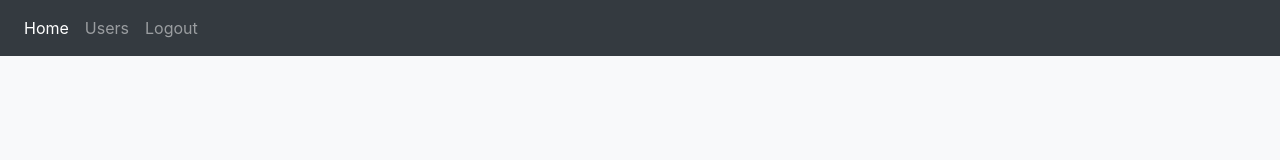
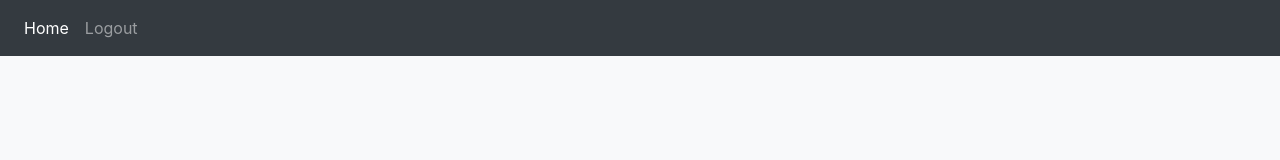
Before and after one commit to mlee212/recipe-gacha, a Next.js app: page / in a window 1280 px wide. Shown: the top 160 px of the page. Built offline with nearby package versions, Linux system fonts and the light colour scheme; sample sign-in values are in the browser's storage.

Commit message:
Hid users editing page

```diff
--- a/components/Nav.jsx
+++ b/components/Nav.jsx
@@ -24,7 +24,8 @@ function Nav() {
         <nav className="navbar navbar-expand navbar-dark bg-dark">
             <div className="navbar-nav">
                 <NavLink href="/" exact className="nav-item nav-link">Home</NavLink>
-                <NavLink href="/users" className="nav-item nav-link">Users</NavLink>
+                {/* Users page hidden for now */}
+                {/* <NavLink href="/users" className="nav-item nav-link">Users</NavLink> */}
                 <a onClick={logout} className="nav-item nav-link">Logout</a>
             </div>
         </nav>
```
